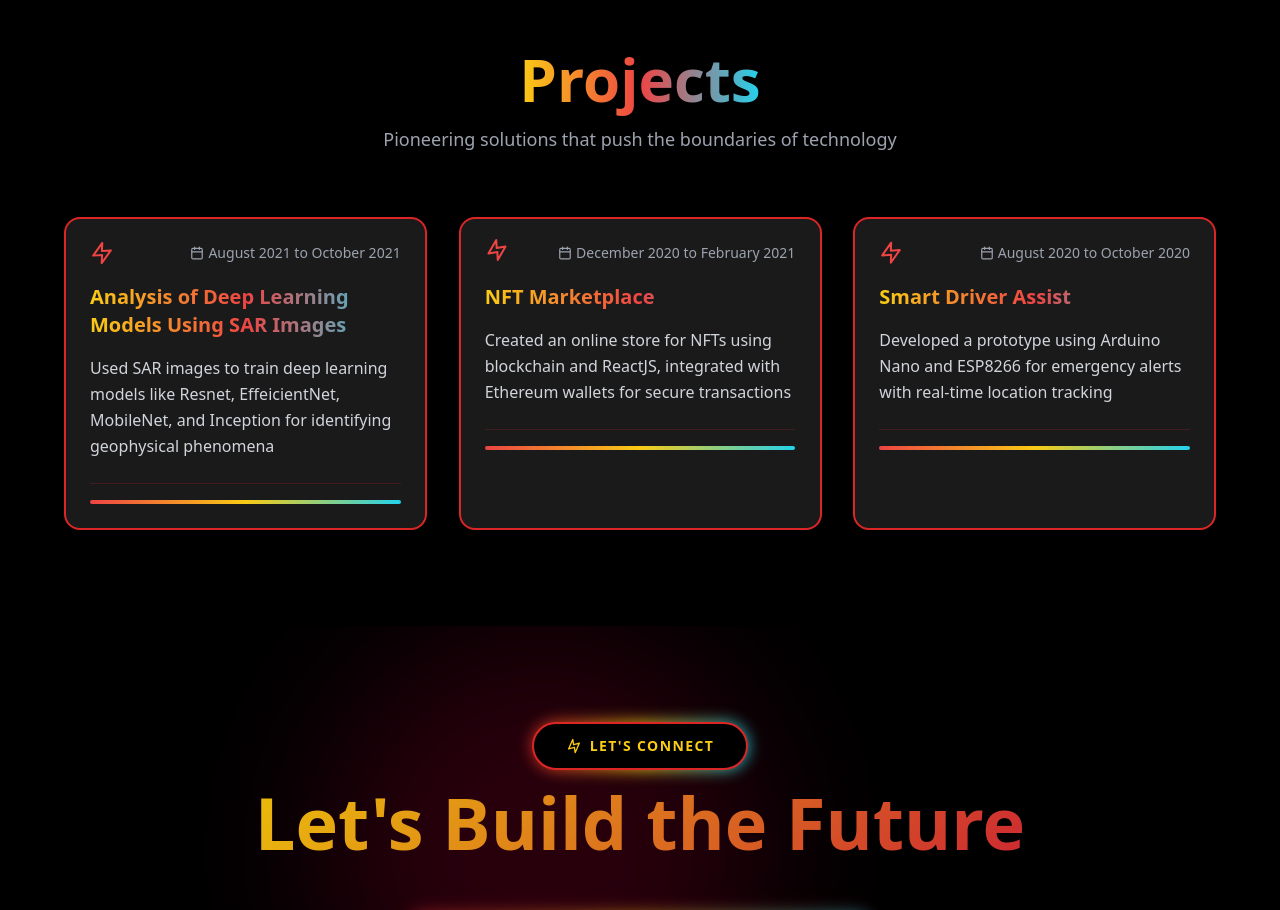
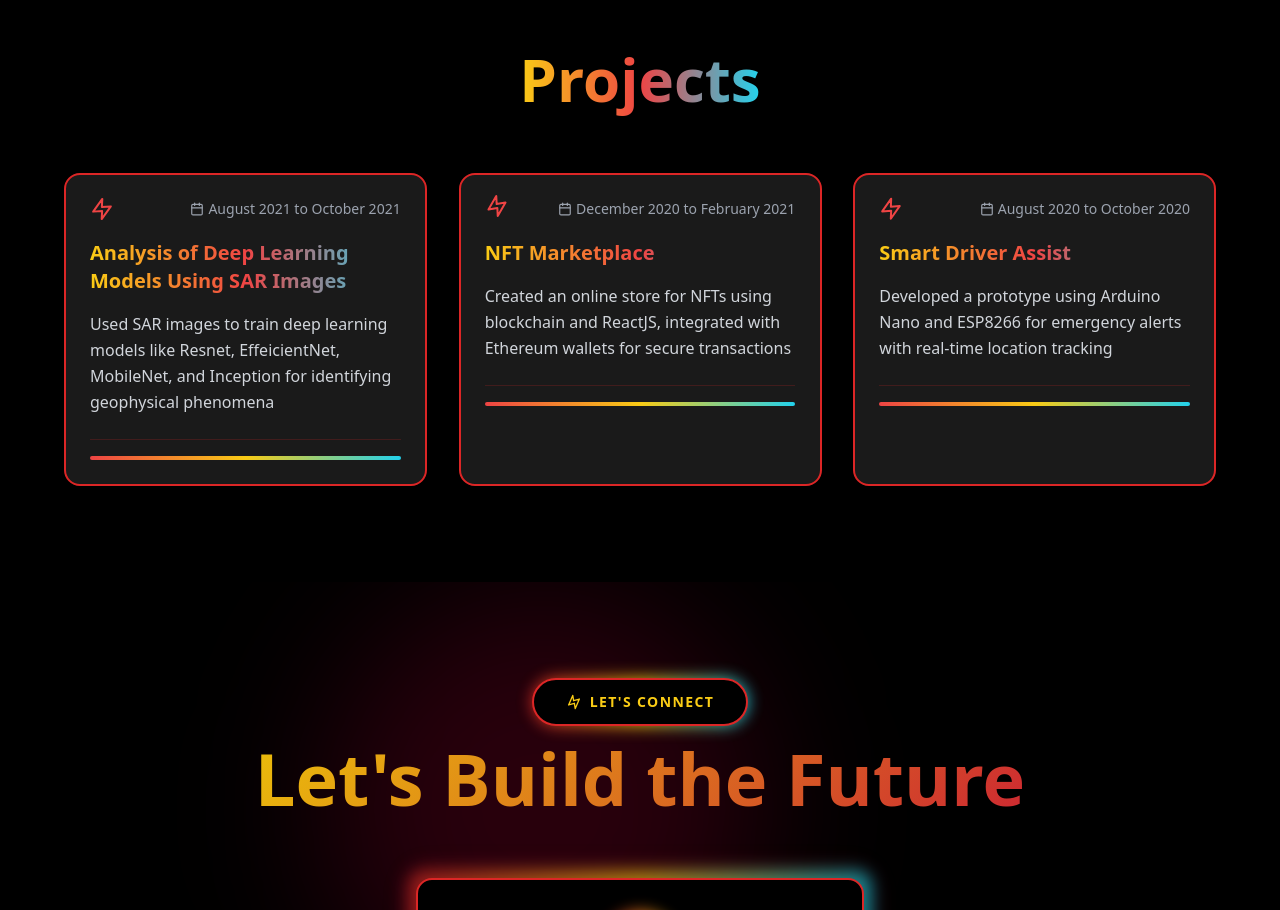
Before and after one commit to karthik-b-2001/portfolio, a React (Vite) app: page / in a window 1280 px wide. Shown: the part 6240-7150 px from the top of the page. Built offline with nearby package versions, Linux system fonts and the light colour scheme.

Commit message:
refactor: remove project description for cleaner UI

```diff
--- a/src/components/sections/Projects.tsx
+++ b/src/components/sections/Projects.tsx
@@ -31,9 +31,6 @@ const Projects = () => {
           <h2 className="text-5xl md:text-6xl font-bold mb-4">
             <span className="gradient-text">Projects</span>
           </h2>
-          <p className="text-gray-400 text-lg max-w-2xl mx-auto">
-            Pioneering solutions that push the boundaries of technology
-          </p>
         </motion.div>
 
         <div className="grid grid-cols-1 md:grid-cols-2 lg:grid-cols-3 gap-8 max-w-6xl mx-auto">
```
